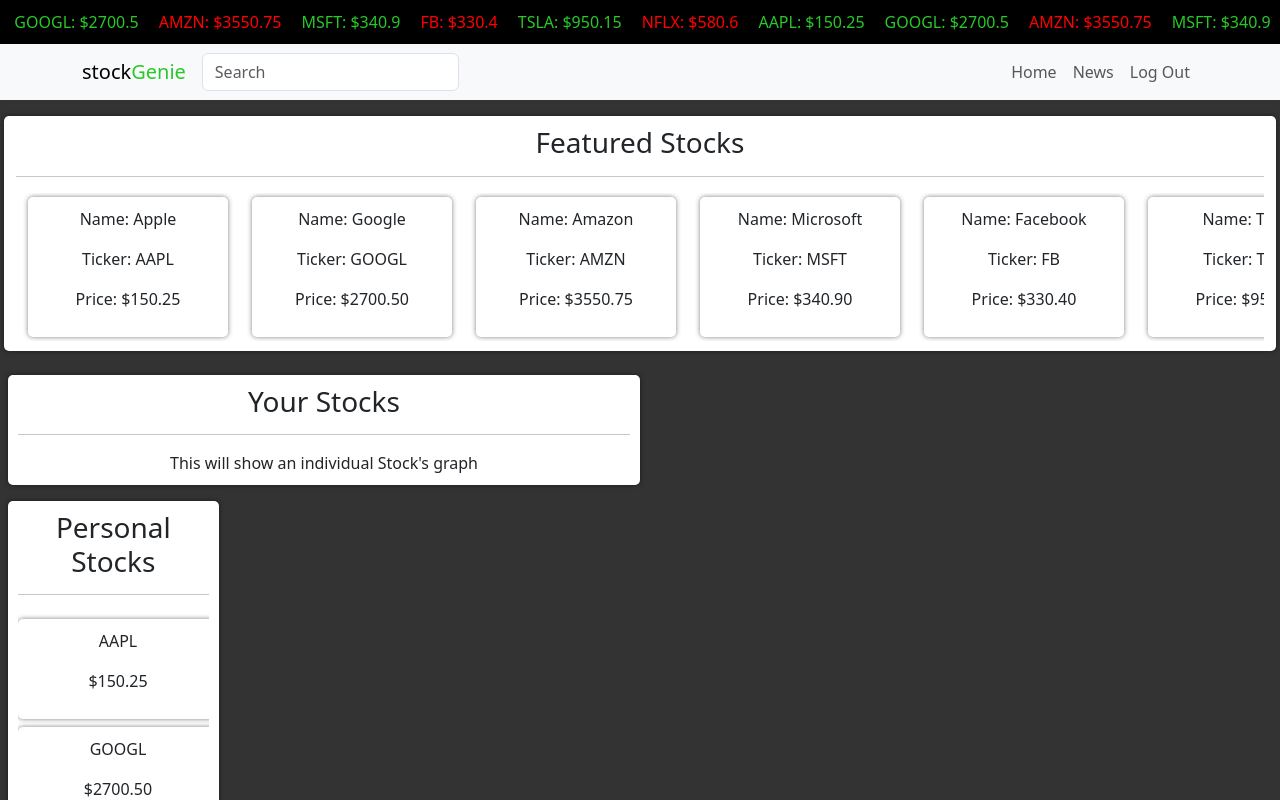
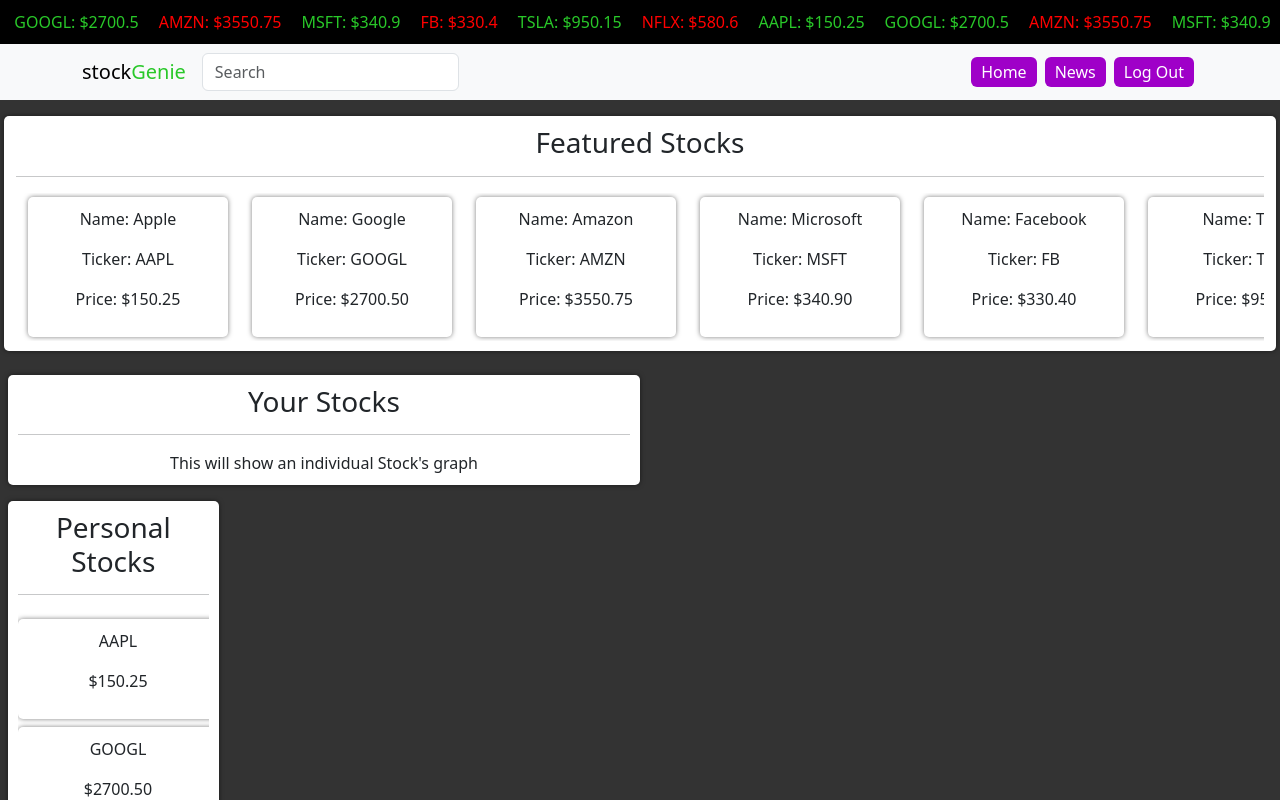
Before and after one commit to mwwenger6/stock-prediction-app, a React (Create React App) app: page / in a window 1280 px wide. Shown: the top 800 px of the page. Built offline with nearby package versions, Linux system fonts and the light colour scheme.

Commit message:
purple buttons and added className to NavBar.tsx

```diff
--- a/src/App.css
+++ b/src/App.css
@@ -2,6 +2,15 @@
   text-align: center;
   background-color: #333333; /* Light gray background */
 }
+
+.nav-link-blue-bg {
+  background-color: #9F00C8 !important; /* Bootstrap's primary blue color, change as needed */
+  color: white !important; /* Optional: Change text color for better readability */
+  padding: 3px 10px !important; /* Optional: Adjust padding for better appearance */
+  border-radius: 6px !important; /* Optional: Rounded corners for a button-like appearance */
+  margin: 0 4px; /* Add horizontal margin */
+}
+
 
 .App-logo {
   height: 40vmin;
--- a/src/Components/AppNavbar.tsx
+++ b/src/Components/AppNavbar.tsx
@@ -35,7 +35,7 @@ const AppNavbar = () => {
         }
     };
     return (
-        <Navbar expand="lg" className="bg-body-tertiary">
+        <Navbar expand="lg" className="bg-body-tertiary custom-navbar">
             <Container>
             <Navbar.Brand>
                 <span className="brand-name">stock</span>
@@ -61,9 +61,10 @@ const AppNavbar = () => {
                 </Form>
                 <Navbar.Collapse id="basic-navbar-nav">
                     <Nav className="ms-auto">
-                        <Nav.Link href="/">Home</Nav.Link>
-                        <Nav.Link href="/News">News</Nav.Link>
-                        <Nav.Link href="">Log Out</Nav.Link>
+                    <Nav.Link href="/" className="nav-link-blue-bg">Home</Nav.Link>
+<Nav.Link href="/News" className="nav-link-blue-bg">News</Nav.Link>
+<Nav.Link href="" className="nav-link-blue-bg">Log Out</Nav.Link>
+
                     </Nav>
                 </Navbar.Collapse>
             </Container>
```
